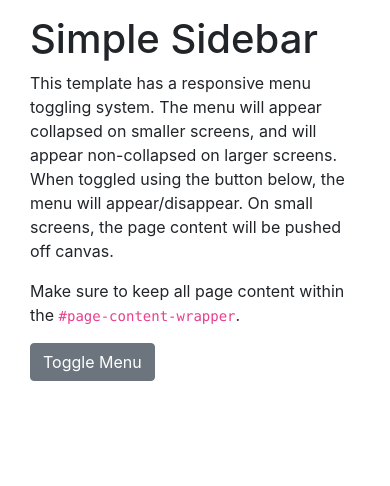
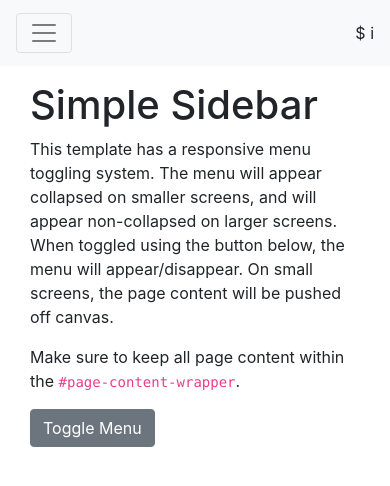
Before and after one commit to renatabrasil/template-app, a website: page index.html in a window 390 px wide. Drawn offline with Linux system fonts and the light colour scheme.

Commit message:
Criando o menu lateral

```diff
--- a/index.html
+++ b/index.html
@@ -21,6 +21,15 @@
 <body>
 
     <div id="wrapper">
+      <nav class="navbar navbar-expand-lg navbar-light bg-light">
+      <a class="navbar-brand" href="#">
+        <button class="navbar-toggler" type="button" data-target="#menu-toggle" id="menu-toggle" aria-controls="navbarSupportedContent" aria-expanded="false" aria-label="Toggle navigation">
+          <span class="navbar-toggler-icon"></span>
+        </button>
+      </a>
+      $ i
+
+    </div>
 
         <!-- Sidebar -->
         <div id="sidebar-wrapper">
@@ -61,7 +70,7 @@
                 <h1>Simple Sidebar</h1>
                 <p>This template has a responsive menu toggling system. The menu will appear collapsed on smaller screens, and will appear non-collapsed on larger screens. When toggled using the button below, the menu will appear/disappear. On small screens, the page content will be pushed off canvas.</p>
                 <p>Make sure to keep all page content within the <code>#page-content-wrapper</code>.</p>
-                <a href="#menu-toggle" class="btn btn-secondary" id="menu-toggle">Toggle Menu</a>
+                <a href="#menu-toggle2" class="btn btn-secondary" id="menu-toggle2">Toggle Menu</a>
             </div>
         </div>
         <!-- /#page-content-wrapper -->
```
